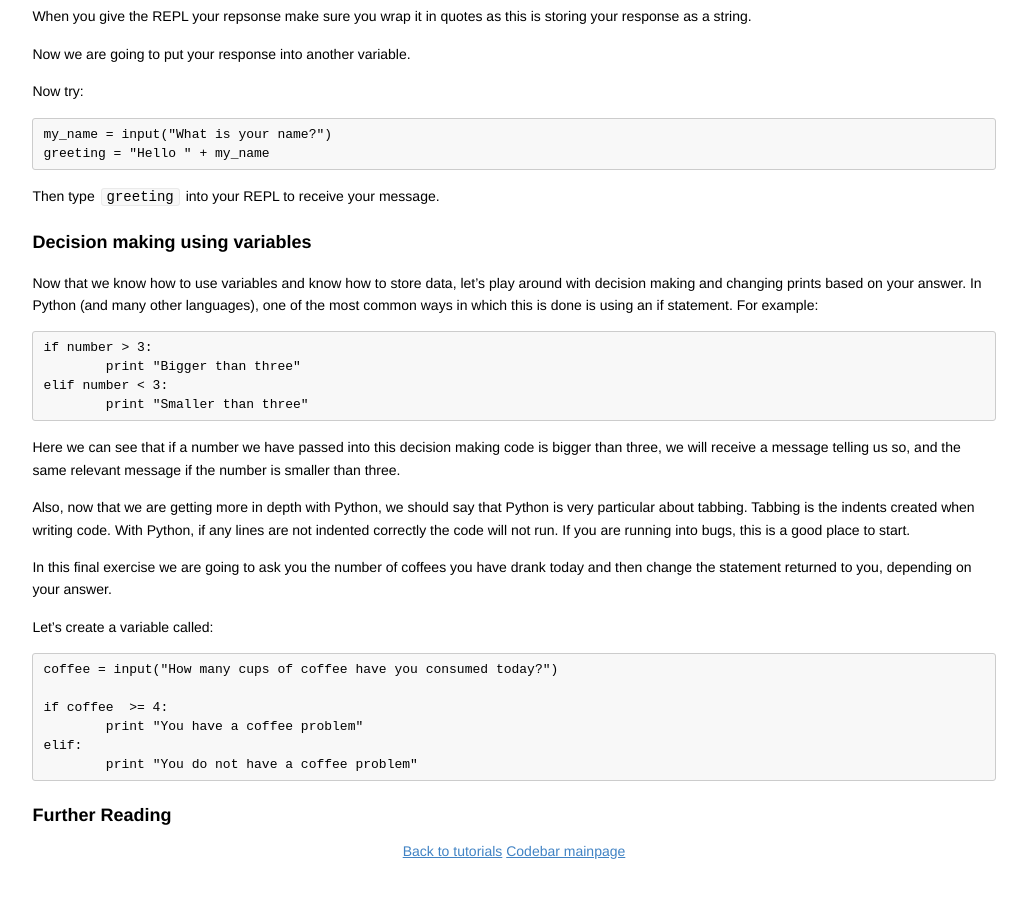
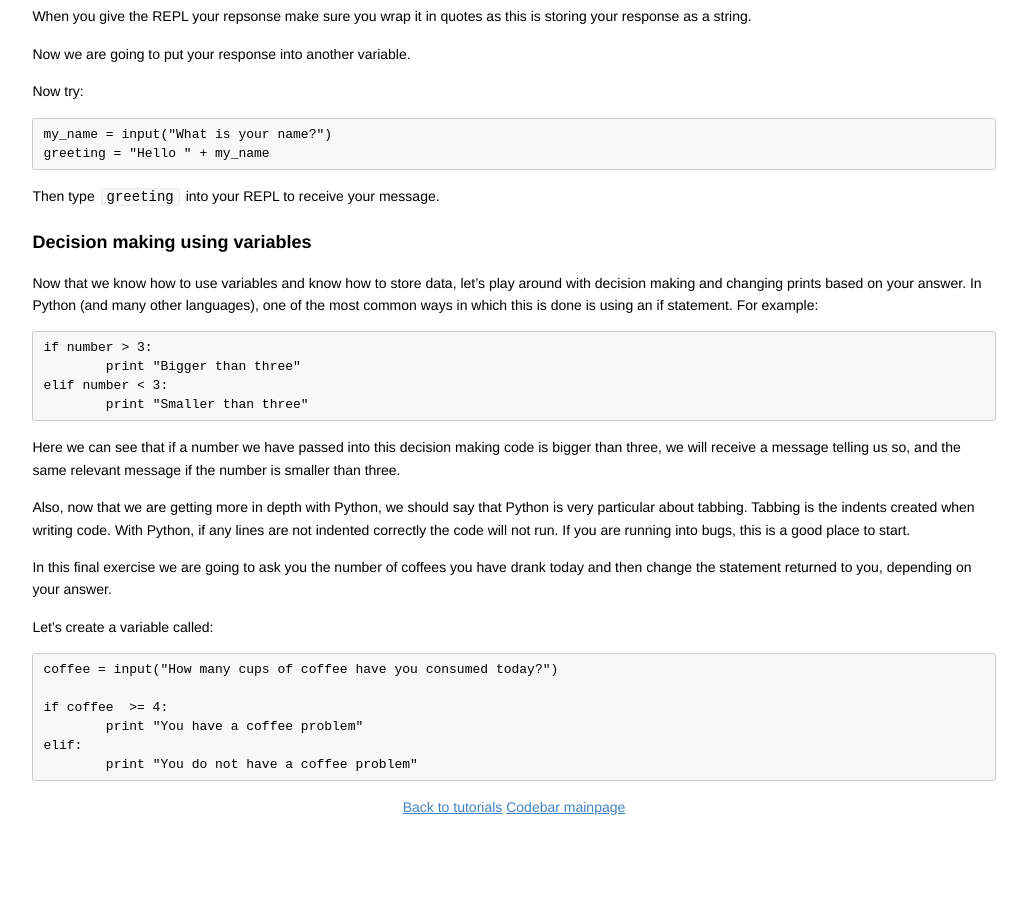
Before and after one commit to codebar/tutorials, a Jekyll site: the page built from python/lesson2/tutorial.md, in a window 1280 px wide and 900 px high, scrolled down 1627 px. Shown: the whole window, without its empty margins (126-1153 px from the left). Built offline with Jekyll 4.4.1, drawn with Linux system fonts in a browser that asks for light colours; Markdown is read by kramdown in place of the engine named in the settings; after the commit the page ends 2484 px from its top, so only the background shows below that.

Commit message:
removed further reading as I haven't found any good articles yet

```diff
--- a/python/lesson2/tutorial.md
+++ b/python/lesson2/tutorial.md
@@ -106,6 +106,3 @@ Let's create a variable called:
 		print "You have a coffee problem"
 	elif:
 		print "You do not have a coffee problem"
-
-
-### Further Reading
```
